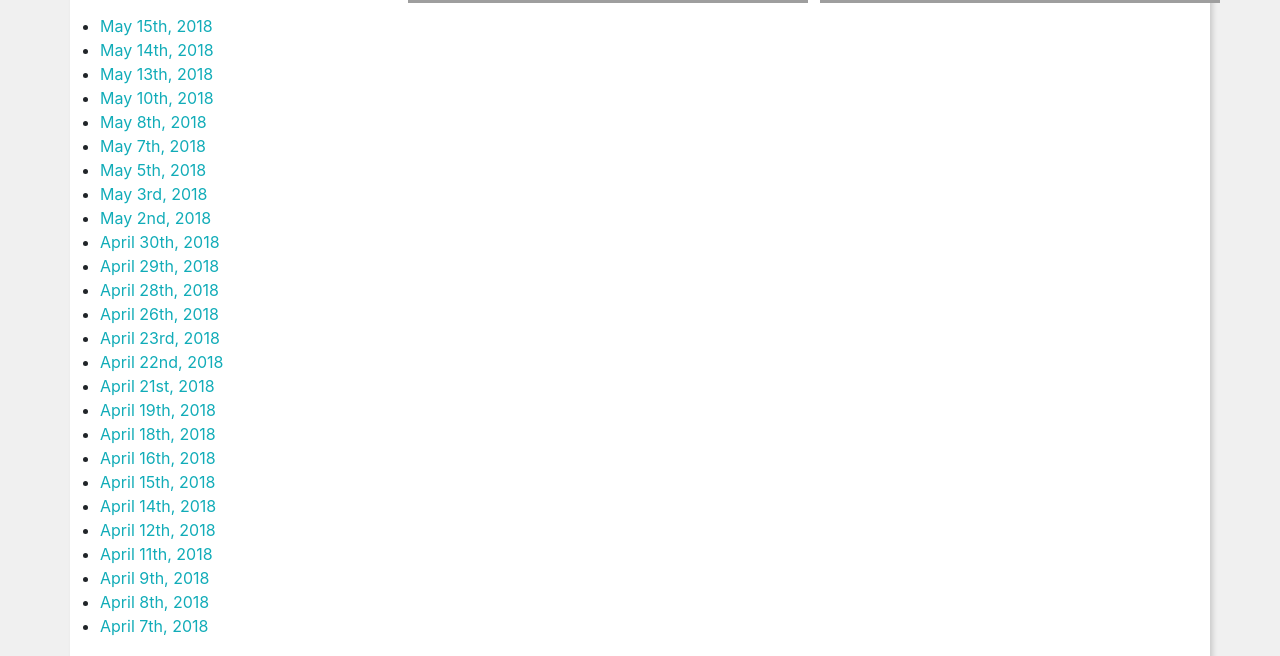
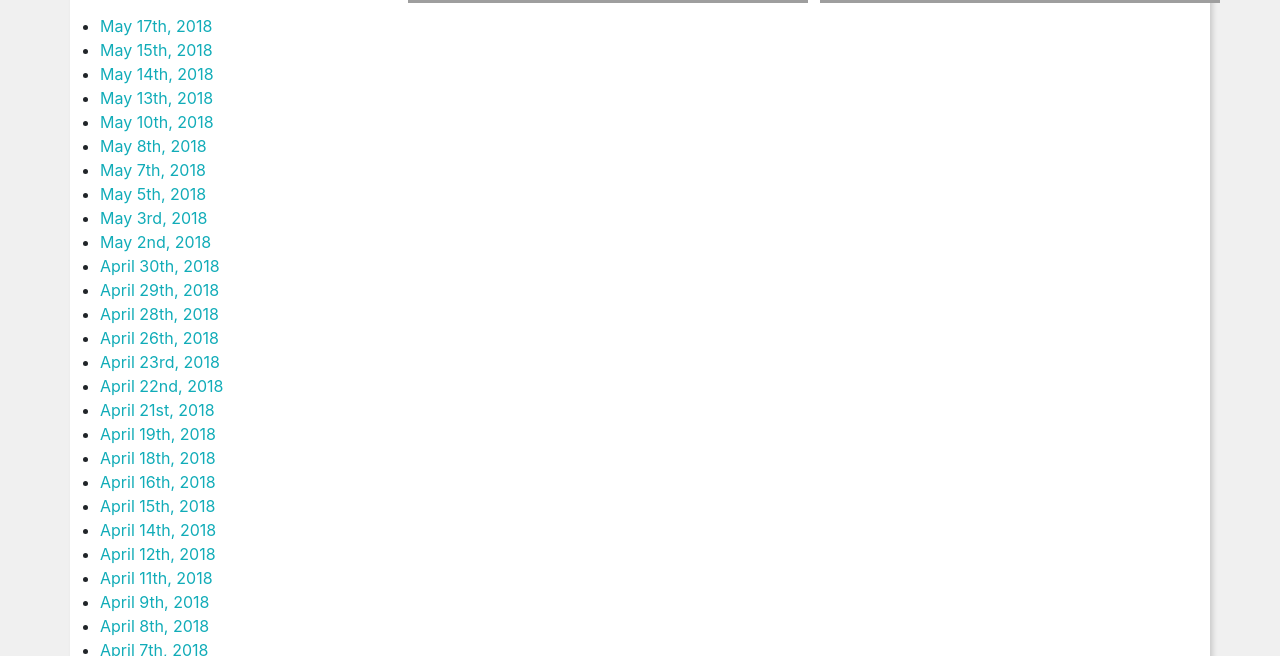
Before and after one commit to DeviCatOutlet/devicatoutlet.github.io, a Jekyll site: the page built from gratitudeboard.md, in a window 1280 px wide and 900 px high, scrolled down 1286 px, cut to the strip 244-900 px from the top of the window. Built offline with Jekyll 4.4.1, drawn with Linux system fonts in a browser that asks for light colours; nearby versions of some CDN libraries; our own code applies the rules of GitHub Pages for plain Markdown files.

Commit message:
Add today's Gratitude Board

```diff
--- a/gratitudeboard.md
+++ b/gratitudeboard.md
@@ -11,6 +11,7 @@
 
 ## Twitch Gratitude Board
 
+* [May 17th, 2018](https://twitter.com/DeviCatOutlet/status/996929600121864193)
 * [May 15th, 2018](https://twitter.com/DeviCatOutlet/status/996203659989061632)
 * [May 14th, 2018](https://twitter.com/DeviCatOutlet/status/995838919768969216)
 * [May 13th, 2018](https://twitter.com/DeviCatOutlet/status/995475391333781504)
```
